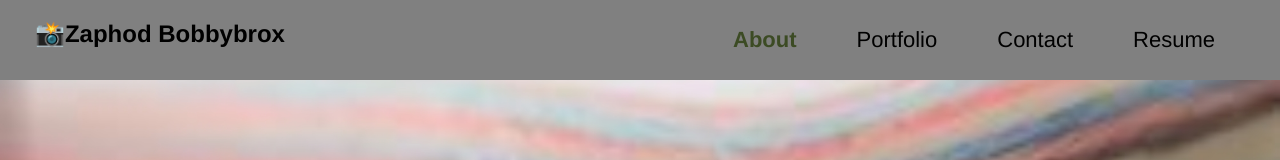
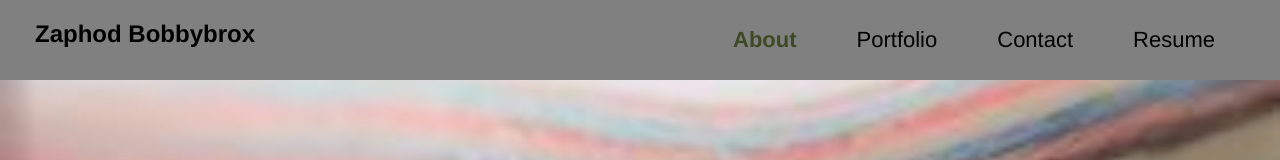
Before and after one commit to Zaphod1977/PortReactFolio, a React (Create React App) app: page / in a window 1280 px wide. Shown: the top 160 px of the page. Built offline with nearby package versions, Linux system fonts and the light colour scheme.

Commit message:
style edit

```diff
--- a/package.json
+++ b/package.json
@@ -1,6 +1,7 @@
 {
   "name": "my-app",
   "version": "0.1.0",
+  "homepage": "https://zaphod1977.github.io/PortReactFolio/",
   "private": true,
   "dependencies": {
     "@testing-library/jest-dom": "^5.16.5",
@@ -12,6 +13,8 @@
     "web-vitals": "^2.1.4"
   },
   "scripts": {
+    "predeploy": "npm run build",
+    "deploy": "gh-pages -d build",
     "start": "react-scripts start",
     "build": "react-scripts build",
     "test": "react-scripts test",
@@ -34,5 +37,8 @@
       "last 1 firefox version",
       "last 1 safari version"
     ]
+  },
+  "devDependencies": {
+    "gh-pages": "^4.0.0"
   }
 }
--- a/src/components/Nav/index.js
+++ b/src/components/Nav/index.js
@@ -14,7 +14,7 @@ function Nav(props) {
     <header className="flex-row px-1">
       <h2>
         <a data-testid="link" href="/">
-          <span role="img" aria-label="camera"> 📸</span>Zaphod Bobbybrox
+          <span role="img" aria-label="camera"></span>Zaphod Bobbybrox
         </a>
       </h2>
       <nav>
```
Also changed, not shown: 1 other file (tests, documents, lock files or other folders).
